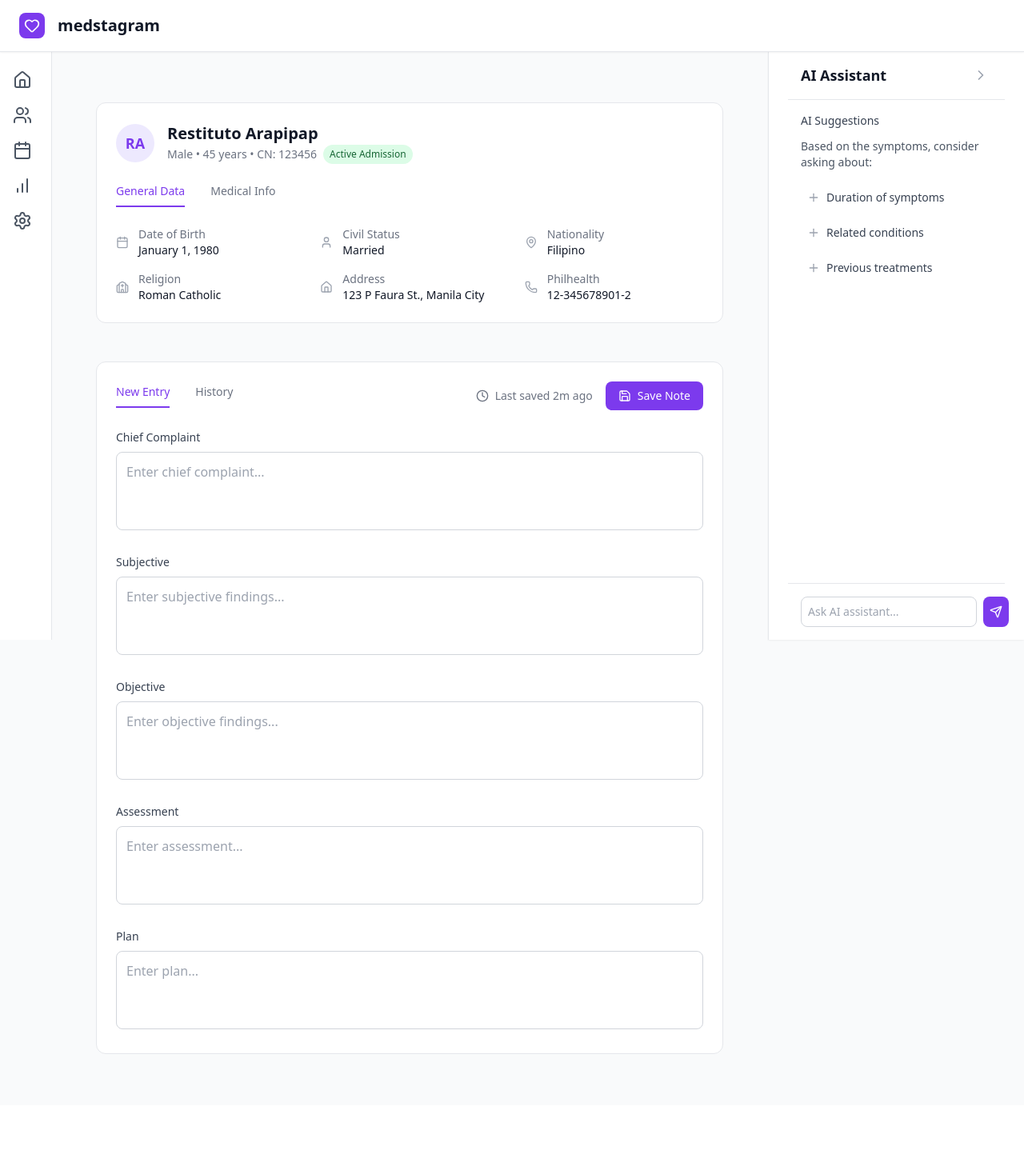
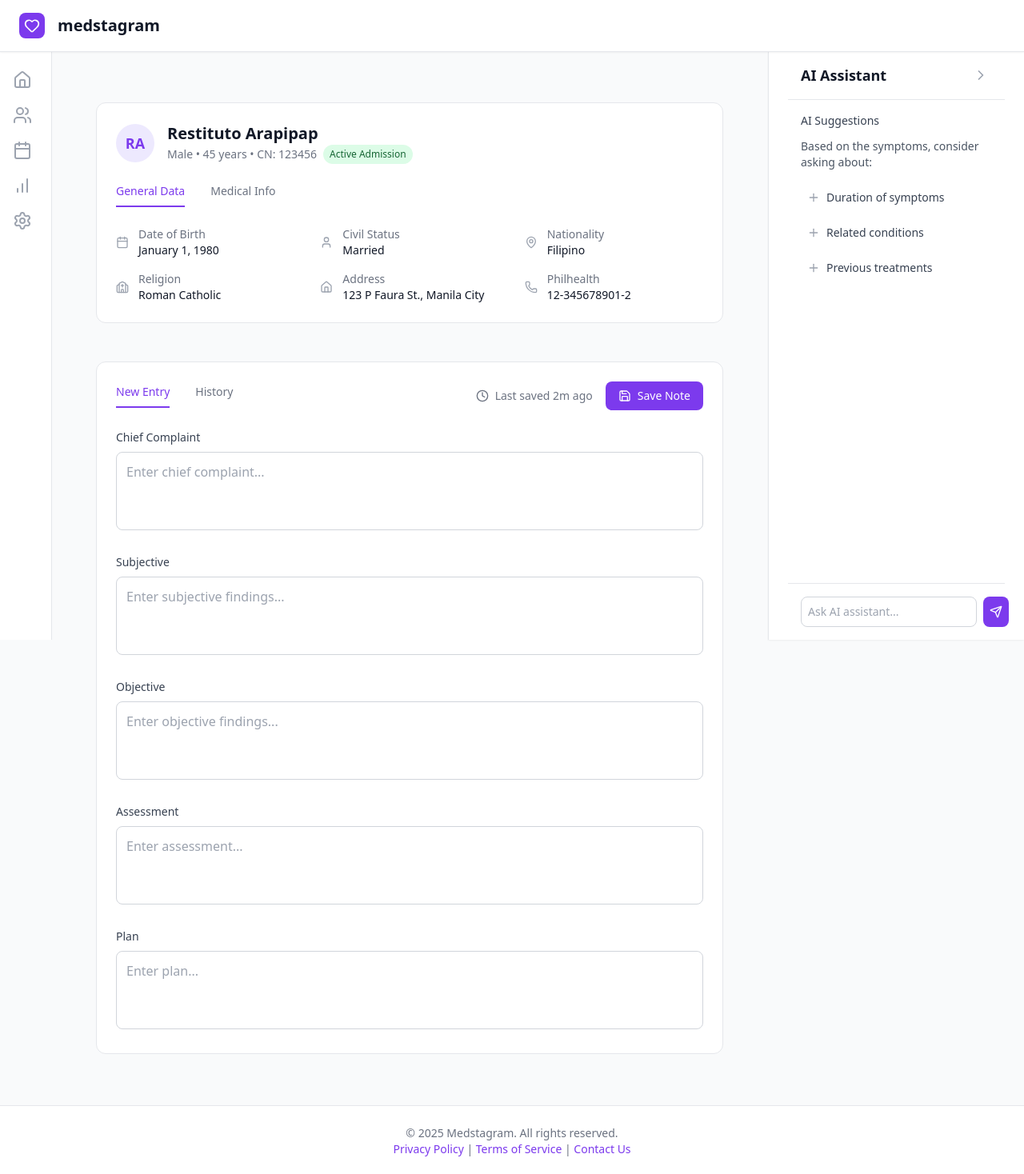
Before and after one commit to mfranco1/medstagram, a React (Vite) app in the folder frontend/: page / in a window 1280 px wide. Shown: the top 1468 px of the page at 80% size. Before the commit the page ends 1382 px from the top, so only its background shows below. Built offline with nearby package versions, Linux system fonts and the light colour scheme.

Commit message:
feat: added footer

```diff
--- /dev/null
+++ b/frontend/src/components/layout/Footer.tsx
@@ -0,0 +1,8 @@
+export function Footer() {
+  return (
+    <footer className="bg-white border-t border-gray-200 p-6 text-center text-sm text-gray-500">
+      <p>&copy; {new Date().getFullYear()} Medstagram. All rights reserved.</p>
+      <p><a href="#" className="text-violet-600 hover:underline">Privacy Policy</a> | <a href="#" className="text-violet-600 hover:underline">Terms of Service</a> | <a href="#" className="text-violet-600 hover:underline">Contact Us</a></p>
+    </footer>
+  )
+}
--- a/frontend/src/components/layout/MainLayout.tsx
+++ b/frontend/src/components/layout/MainLayout.tsx
@@ -2,6 +2,7 @@ import { useState } from 'react'
 import { Header } from './Header'
 import { Sidebar } from './Sidebar'
 import { AIAssistantPanel } from '../ai/AIAssistantPanel'
+import { Footer } from './Footer'
 
 interface MainLayoutProps {
   children: React.ReactNode
@@ -11,9 +12,9 @@ export function MainLayout({ children }: MainLayoutProps) {
   const [aiCollapsed, setAiCollapsed] = useState(false)
   const [sidebarExpanded, setSidebarExpanded] = useState(false)
   return (
-    <div className="min-h-screen bg-gray-50">
+    <div className="min-h-screen bg-gray-50 flex flex-col">
       <Header />
-      <div className="flex pt-16">
+      <div className="flex flex-1 pt-16">
         <div className={sidebarExpanded ? 'w-64' : 'w-16'} /> {/* Spacer for fixed sidebar */}
         <div className="flex-1 flex">
           <main className="flex-1 p-8 overflow-y-auto">
@@ -24,6 +25,7 @@ export function MainLayout({ children }: MainLayoutProps) {
       </div>
       <Sidebar onExpandChange={setSidebarExpanded} />
       <AIAssistantPanel collapsed={aiCollapsed} setCollapsed={setAiCollapsed} />
+      <Footer />
     </div>
   )
 }
--- a/frontend/src/components/layout/Sidebar.tsx
+++ b/frontend/src/components/layout/Sidebar.tsx
@@ -53,7 +53,7 @@ function SidebarItem({ icon: Icon, label, expanded }: SidebarItemProps) {
   return (
     <a
       href="#"
-      className="flex items-center px-2 py-2 text-gray-600 rounded-md hover:bg-gray-50 hover:text-gray-900 group"
+      className="flex items-center px-2 py-2 text-gray-400 rounded-md hover:bg-gray-50 hover:text-gray-600 group"
     >
       <Icon className="w-6 h-6" />
       {expanded && (
```
